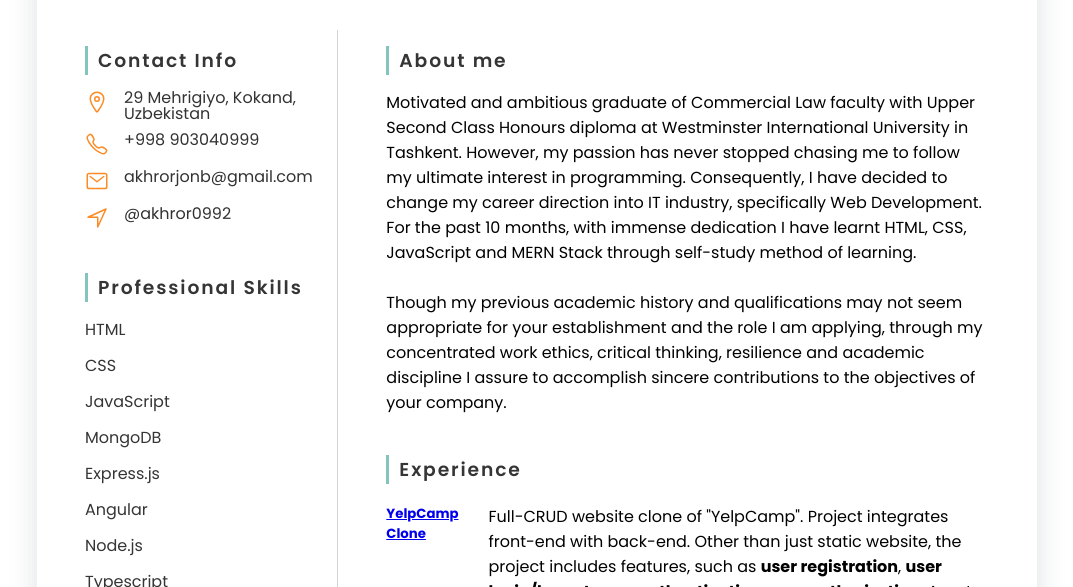
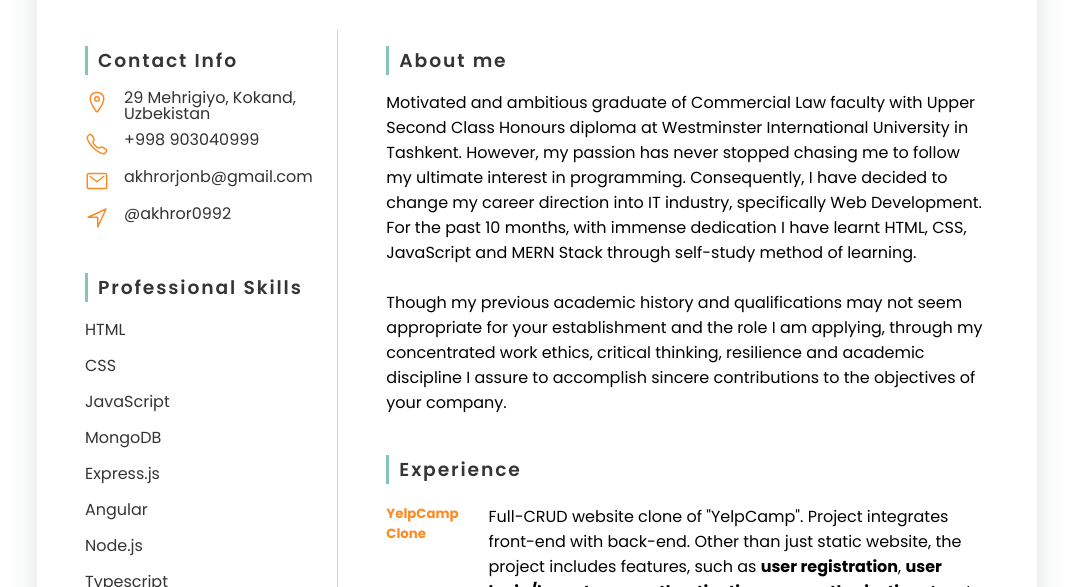
Before and after one commit to wuffpuff/rsschool-cv, a plain HTML site: page index.html in a window 1280 px wide. Shown: the part 365-952 px from the top of the page, without its empty margins (103-1176 px from the left). Drawn offline with nearby package versions, Linux system fonts and the light colour scheme.

Commit message:
refactor: apply new style to a tag

```diff
--- a/style.css
+++ b/style.css
@@ -163,6 +163,11 @@ h4 {
     margin: 20px 0;
 }
 
+.experience .sub-container a {
+    text-decoration: none;
+    color: #fb8b24;
+}
+
 
 .experience .sub-container .project-description {
     margin-left: 30px;
```
